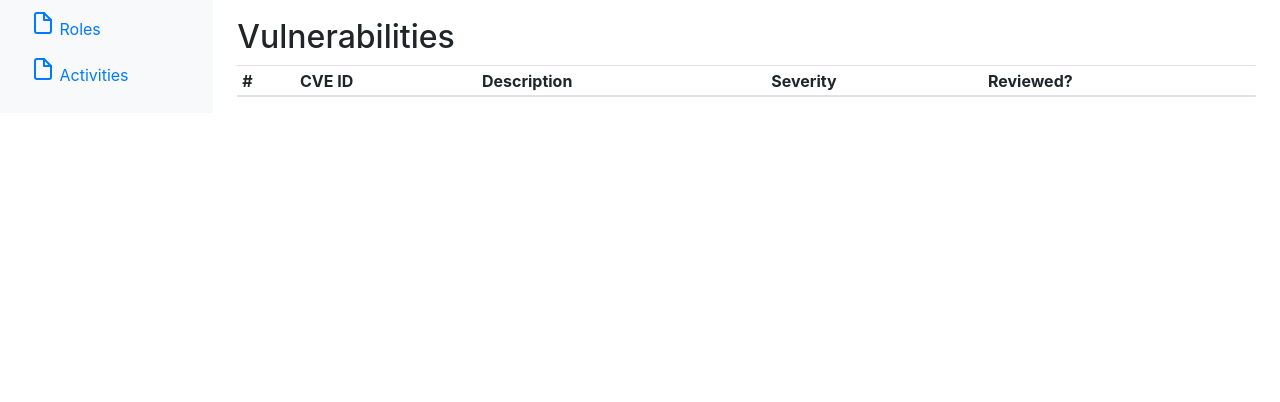
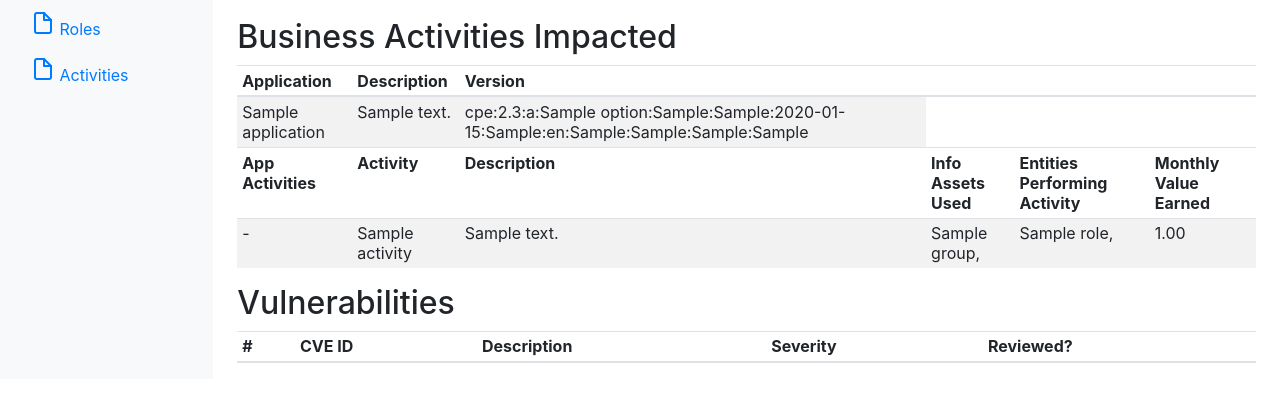
Before and after one commit to Karagul/risk-assessment-webapp, a Django app: page /hardware/1/ in a window 1280 px wide. Shown: the part 245-647 px from the top of the page. Run offline with Django 3.2, Linux system fonts and the light colour scheme; tables that the repository leaves empty hold one stand-in row (values such as "Sample post"); data that the repository does not hold is empty; some libraries are stand-ins or nearby versions.

Commit message:
Added business activities impacted to hardware detail template

```diff
--- a/hardware/templates/hardware/detail.html
+++ b/hardware/templates/hardware/detail.html
@@ -71,6 +71,50 @@
 
           </div>
 
+        <h2>Business Activities Impacted</h2>
+          <div class="table-responsive">
+            <table class="table table-striped table-sm">
+              <thead>
+                <tr>
+                  <th>Application</th>
+                  <th>Description</th>
+                  <th>Version</th>
+                  <th></th>
+                  <th></th>
+                  <th></th>
+                </tr>
+              </thead>
+              <tbody>
+          {% for application in hardware.application_set.all %}
+                <tr>
+                  <td>{{ application }}</td>
+                  <td>{{ application.description }}</td>
+                  <td>{{ application.application }}</td>
+                </tr>
+                <tr>
+                  <th>App Activities</th>
+                  <th>Activity</th>
+                  <th>Description</th>
+                  <th>Info Assets Used</th>
+                  <th>Entities Performing Activity</th>
+                  <th>Monthly Value Earned</th>
+                </tr>
+                <tr>
+                  {% for activity in application.systemactivity_set.all %}
+                  <td>-</td>
+                  <td>{{ activity }}</td>
+                  <td>{{ activity.description }}</td>
+                  <td>{% for asset in activity.info_asset_group.all %}{{ asset }}, {% endfor %}</td>
+                  <td>{% for role in activity.system_role.all %}{{ role }}, {% endfor %}</td>
+                  <td>{{ activity.monthly_value }}</td>
+                  {% endfor %}
+                </tr>
+              {% endfor %}
+              </tbody>
+            </table>
+          </div>
+
+
         <h2>Vulnerabilities</h2>
           <div class="table-responsive">
             <table class="table table-striped table-sm">
```
Also changed, not shown: hardware/templates/hardware/index.html (+1 -8 lines), hardware/models.py (line endings or trailing spaces).
